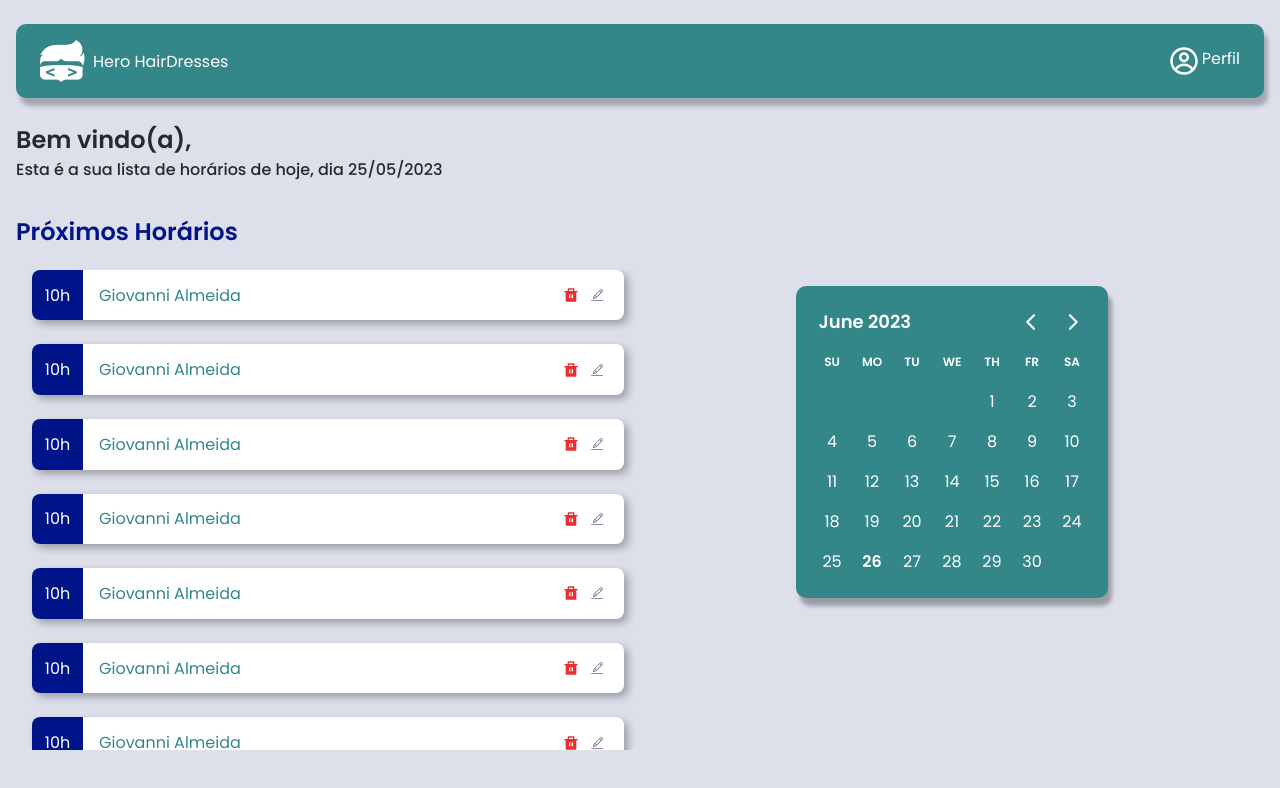
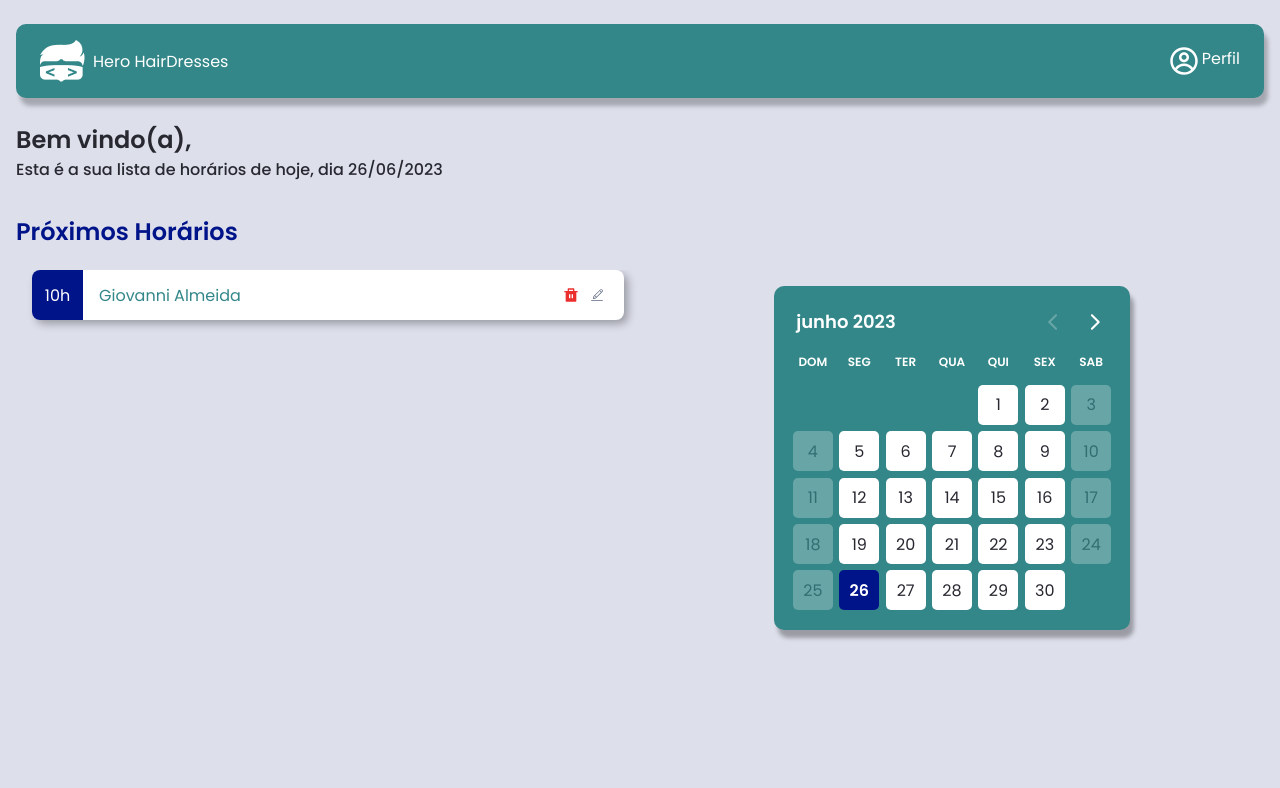
Before and after one commit to devGiovanni95/sistema-agendamento-semana-do-heroi, a React (Vite) app in the folder frontend/: page /dashboard in a window 1280 px wide. Shown: the top 788 px of the page. Built offline with nearby package versions, Linux system fonts and the light colour scheme.

Commit message:
Show schedule date in message welcome

```diff
--- a/frontend/src/page/Dashboard/Dashboard.module.css
+++ b/frontend/src/page/Dashboard/Dashboard.module.css
@@ -23,7 +23,7 @@
 }
 
 .cardWrapper::-webkit-scrollbar-track{
-    background-color: var(--gray50);
+    background-color: var(--gray-50);
 }
 
 .cardWrapper::-webkit-scrollbar{
@@ -54,3 +54,21 @@
     color: var(--white);
     box-shadow: 4px 8px 4px rgb(0, 0, 0, 0.3);
 }
+
+.day:not(.disable){
+     background-color: var(--white);
+     width: 40px;
+     height: 40px;
+     color: var(--black);
+     margin: .20rem;
+     border-radius: 5px;
+}
+
+.day.disable{
+    background-color:  var(--gray-200) !important;
+}
+
+.selected{
+    color: var(--white) !important;
+    background-color: var(--secondary) !important;
+}
--- a/frontend/src/page/Dashboard/index.tsx
+++ b/frontend/src/page/Dashboard/index.tsx
@@ -4,45 +4,56 @@
 import style from './Dashboard.module.css';
 import 'react-day-picker/dist/style.css'
 import { Card } from "../Card";
+import { useState } from "react";
+import ptBR from "date-fns/locale/pt-BR";
+import { format, isToday } from "date-fns";
 
 export function Dashboard() {
-    const { user } = useAuth()
+    const [date, setDate] = useState(new Date());
+    const { user } = useAuth();
+
+    const isWeekend = (date: Date) => {
+        const day = date.getDay();
+        return day === 0 || day === 6;
+    }
+    const isWeekDay = (date: Date) => {
+        const day = date.getDay();
+        return day != 0 && day != 6;
+    }
+    const handleDataChange = (date: Date)=>{
+        setDate(date);
+    }
+
     return (
         <div className="container">
             <Header />
             <div className={style.dataTitle}>
                 <h2>Bem vindo(a), {user.name} </h2>
-                <p>Esta é a sua lista de horários de hoje, dia 25/05/2023</p>
+                <p>Esta é a sua lista de horários {isToday(date) && <span>de hoje, </span>} dia {format(date,'dd/MM/yyyy')}</p>
             </div>
             <h2 className={style.nextSchedules}>Próximos Horários</h2>
             <div className={style.schedule}>
                 <div className={style.cardWrapper}>
-                    <Card/>
-                    <Card/>
-                    <Card/>
-                    <Card/>
-                    <Card/>
-                    <Card/>
-                    <Card/>
-                    <Card/>
-                    <Card/>
-                    <Card/>
-                    <Card/>
-                    <Card/>
-                    <Card/>
-                    <Card/>
-                    <Card/>
-                    <Card/>
-                    <Card/>
-                    <Card/>
-                    <Card/>
-                    <Card/>
-                    <Card/>
-                    <Card/>
-                    <Card/>
+                    <Card />
+
                 </div>
                 <div className={style.picker}>
-                    <DayPicker className= {style.calendar} />
+                    <DayPicker
+                        className={style.calendar}
+                        classNames={{
+                            day: style.day,
+                        }}
+                        selected={date}
+                        mode="single"
+                        disabled={ isWeekend }
+                        modifiers={ {available : isWeekDay} }
+                        modifiersClassNames={{
+                            selected: style.selected,
+                        }}
+                        onDayClick={handleDataChange}
+                        locale={ptBR}
+                        fromMonth={new Date()}
+                    />
                 </div>
             </div>
         </div>
```
